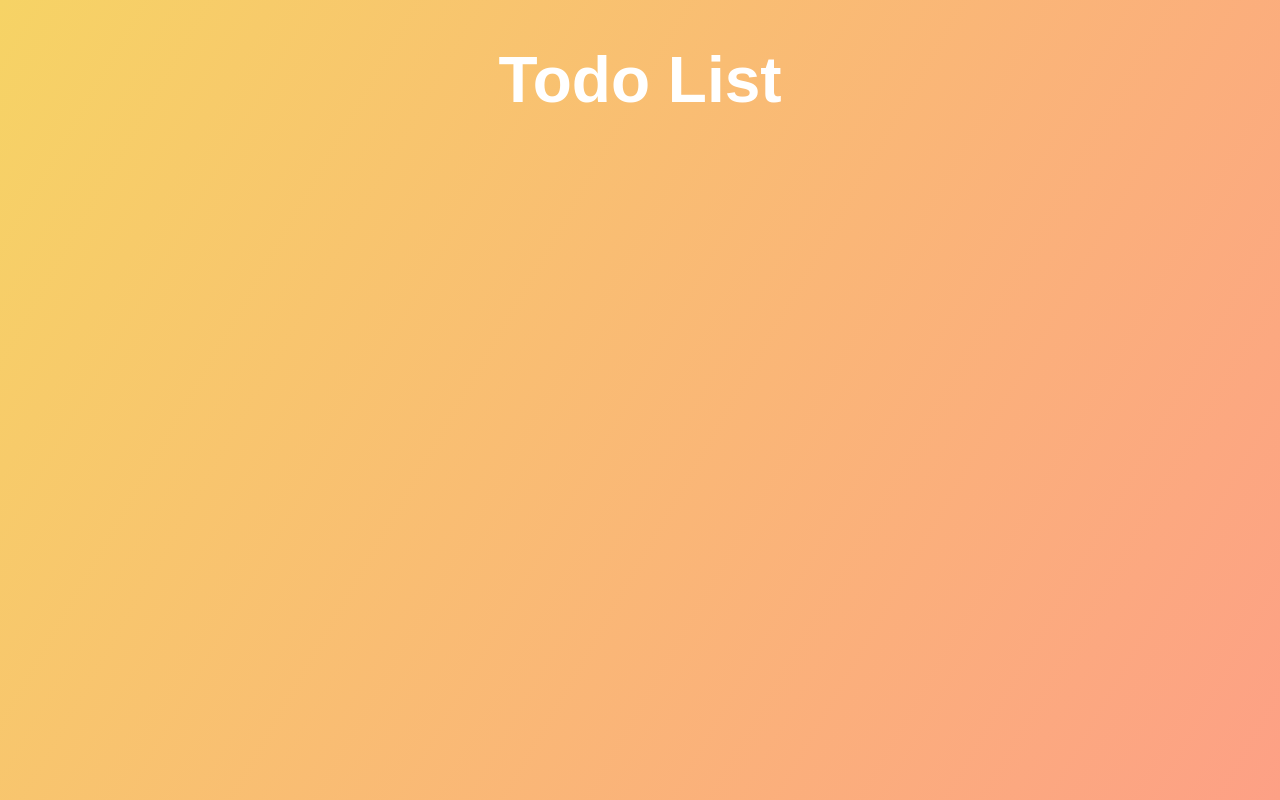
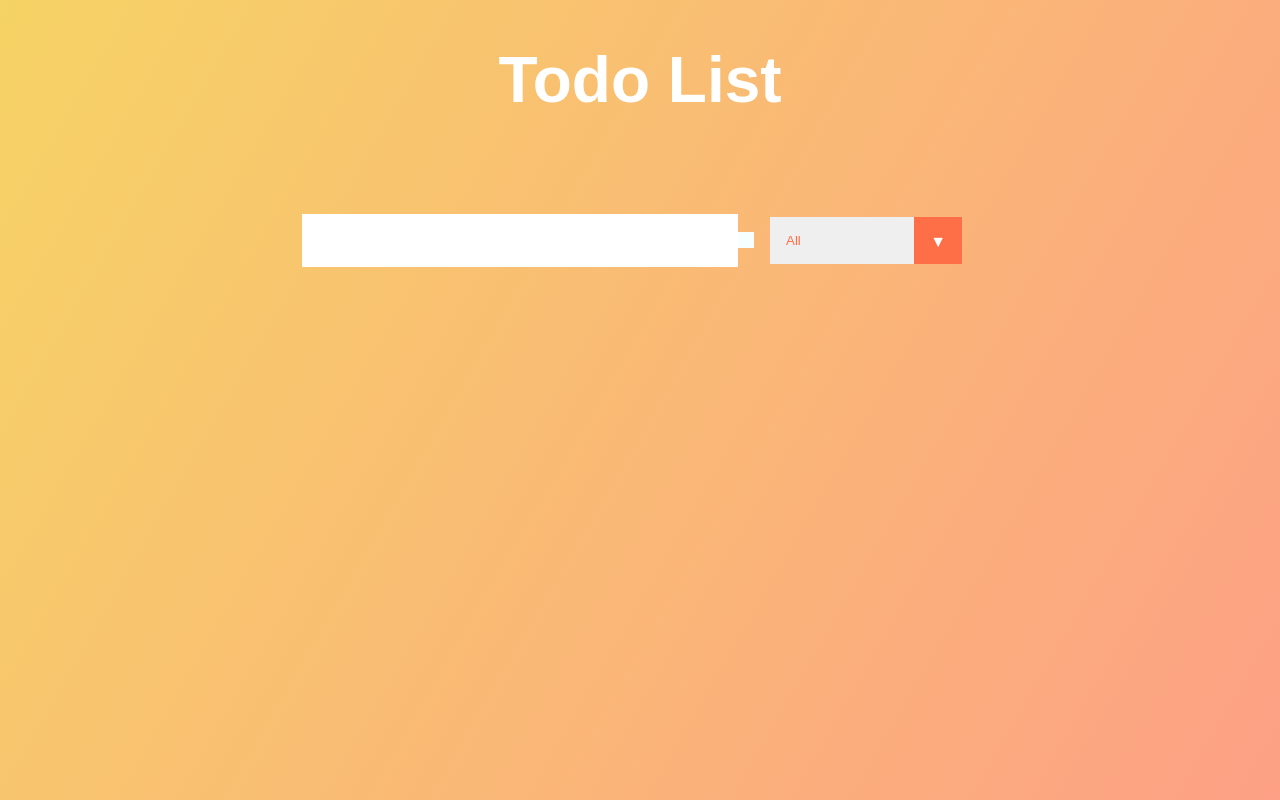
Before and after one commit to lc-dev90/todo-app, a React (Create React App) app: page / in a window 1280 px wide. Built offline with nearby package versions, Linux system fonts and the light colour scheme.

Commit message:
initial styles and html structure

```diff
--- a/src/App.js
+++ b/src/App.js
@@ -1,4 +1,6 @@
 import "./App.css";
+
+import Form from "./components/Form";
 
 function App() {
   return (
@@ -6,6 +8,7 @@
       <header>
         <h1>Todo List</h1>
       </header>
+      <Form />
     </div>
   );
 }
--- a/src/components/Form.js
+++ b/src/components/Form.js
@@ -0,0 +1,21 @@
+import React from "react";
+
+const Form = () => {
+  return (
+    <form>
+      <input type="text" className="todo-input" />
+      <button className="todo-button" type="submit">
+        <i className="fas fa-plus-square"></i>
+      </button>
+      <div className="select">
+        <select name="todos" className="filter-todo">
+          <option value="all">All</option>
+          <option value="completed">Completed</option>
+          <option value="uncompleted">Uncompleted</option>
+        </select>
+      </div>
+    </form>
+  );
+};
+
+export default Form;
```
